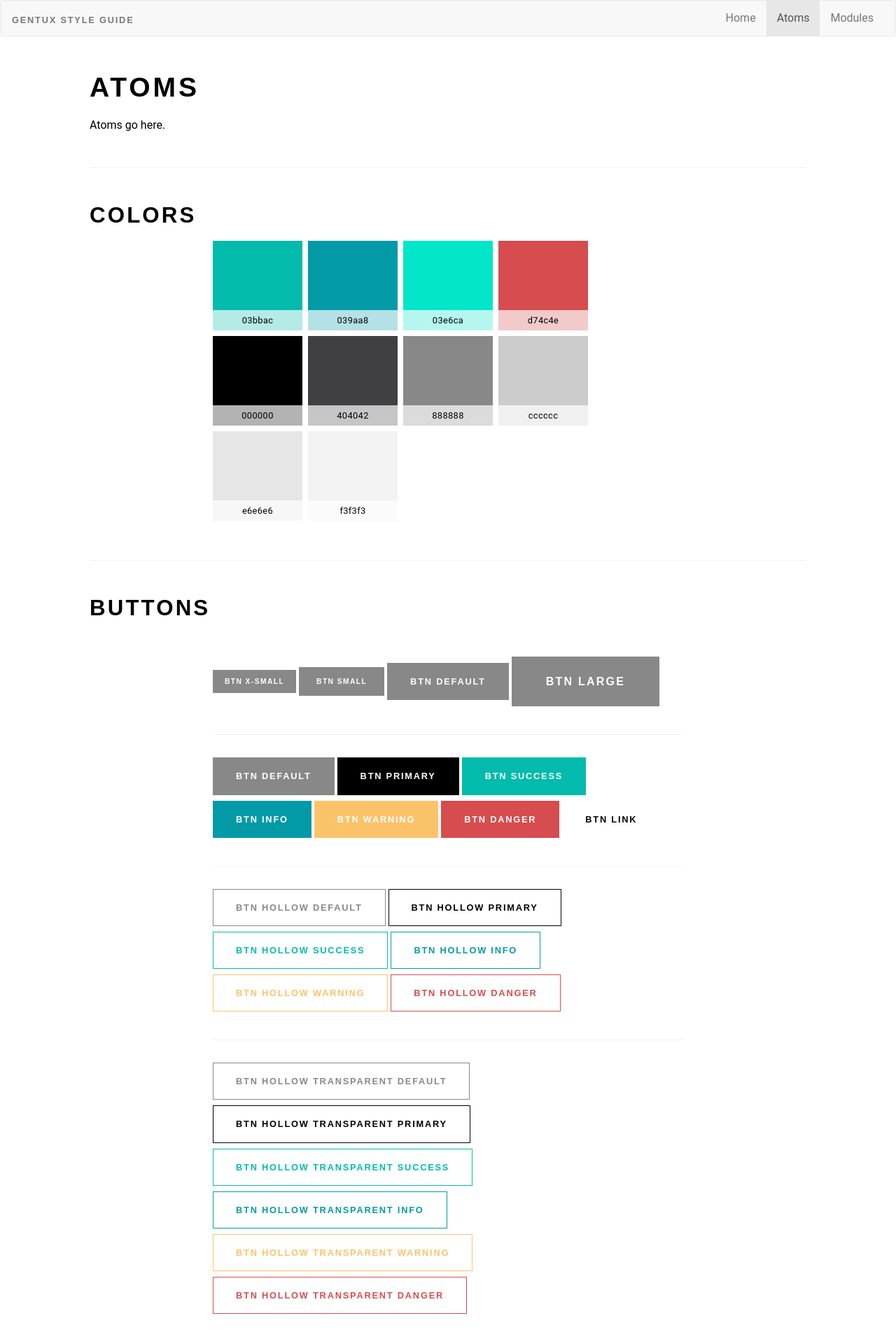
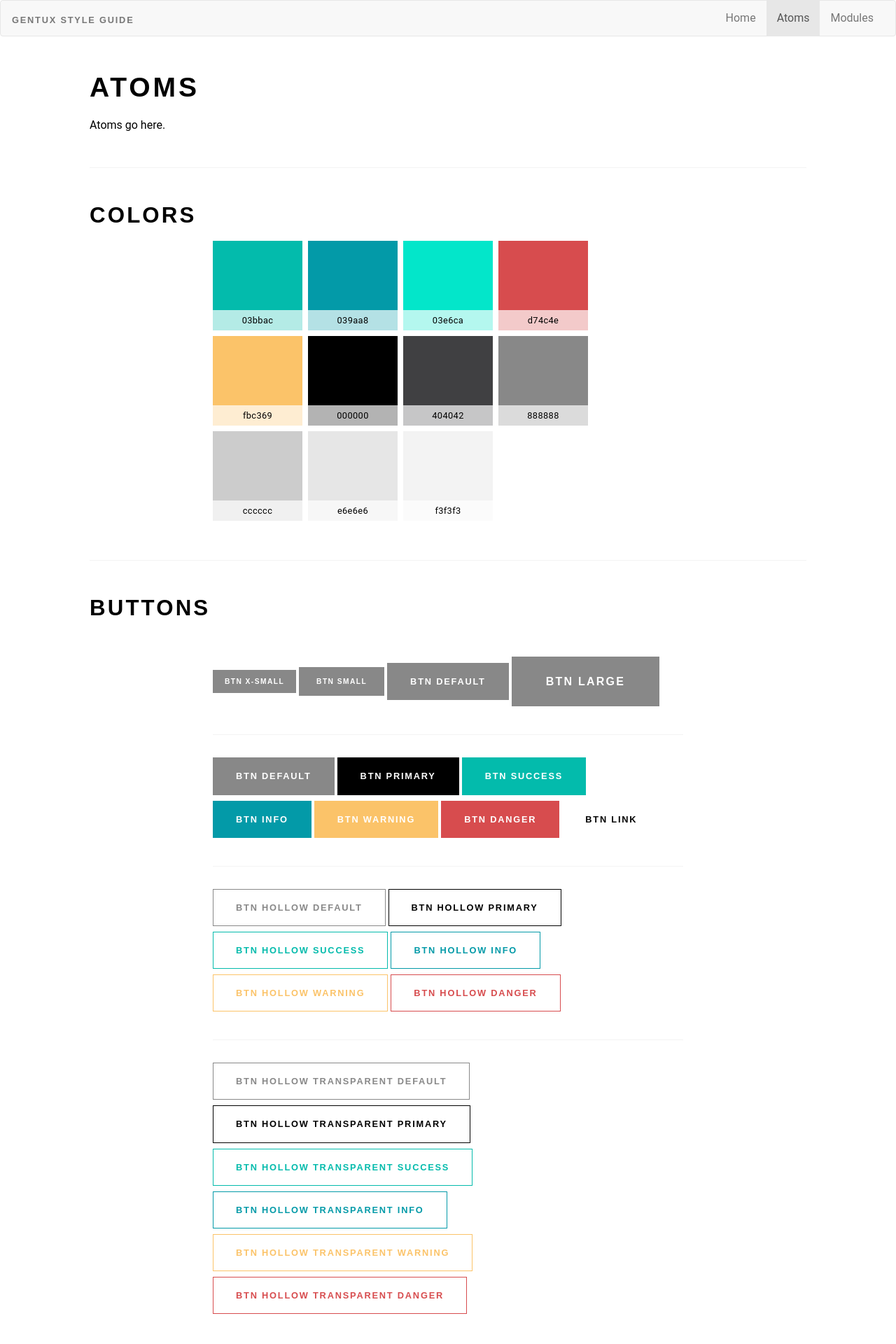
Before and after one commit to generationtux/styleguide, a Jekyll site: the page built from atoms.html, in a window 1280 px wide. Shown: the top 1920 px of the page at 70% size. Built offline with Jekyll 4.4.1, drawn with Linux system fonts in a browser that asks for light colours; comment, search, counter and statistics services are not loaded.

Commit message:
changes brand orange color to brand yellow. adds to color swatches on atoms page

```diff
--- a/_scss/components/_bootstrap-resets.scss
+++ b/_scss/components/_bootstrap-resets.scss
@@ -19,7 +19,7 @@
 $brand-primary:         $brand-black;
 $brand-success:         $brand-teal;
 $brand-info:            $brand-teal-darker;
-$brand-warning:         $brand-orange;
+$brand-warning:         $brand-yellow;
 $brand-danger:          $brand-red;
 
 
--- a/_scss/components/_theme-variables.scss
+++ b/_scss/components/_theme-variables.scss
@@ -4,7 +4,7 @@
 $brand-teal-darker:#039aa8;
 $brand-teal-lighter:#03e6ca;
 $brand-red:#d74c4e;
-$brand-orange:#fbc369;
+$brand-yellow:#fbc369;
 $brand-black:#000000;
 $brand-gray-darker:#404042;
 $brand-gray-dark:#888888;
--- a/_scss/theme.scss
+++ b/_scss/theme.scss
@@ -97,6 +97,7 @@
 .bg-brand-teal-darker  { background-color: $brand-teal-darker; }
 .bg-brand-teal-lighter  { background-color: $brand-teal-lighter; }
 .bg-brand-red  { background-color: $brand-red; }
+.bg-brand-yellow  { background-color: $brand-yellow; }
 .bg-brand-black  { background-color: $brand-black; }
 .bg-brand-gray-darker  { background-color: $brand-gray-darker; }
 .bg-brand-gray-dark  { background-color: $brand-gray-dark; }
--- a/atoms.html
+++ b/atoms.html
@@ -47,6 +47,10 @@
             </li>
             <li class="pull-left copy-to-clipboard bg-brand-red">
                 <p class="clipboard-content small vspace-xs-btm-clear">d74c4e</p>
+                <div class="clipboard-init btn btn-primary btn-sm">Copy to Clipboard</div>
+            </li>
+            <li class="pull-left copy-to-clipboard bg-brand-yellow">
+                <p class="clipboard-content small vspace-xs-btm-clear">fbc369</p>
                 <div class="clipboard-init btn btn-primary btn-sm">Copy to Clipboard</div>
             </li>
             <li class="pull-left copy-to-clipboard bg-brand-black">
```
Also changed, not shown: css/all.css.
